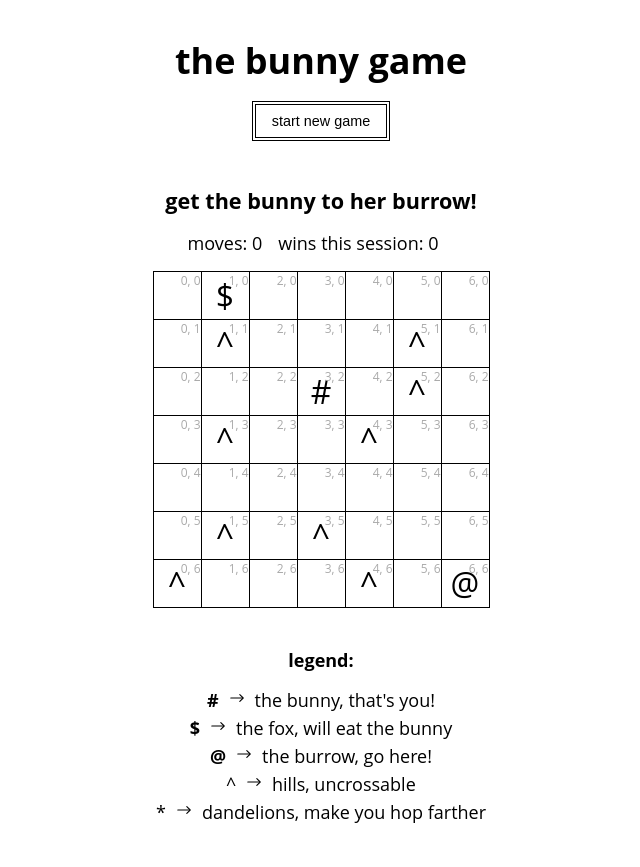
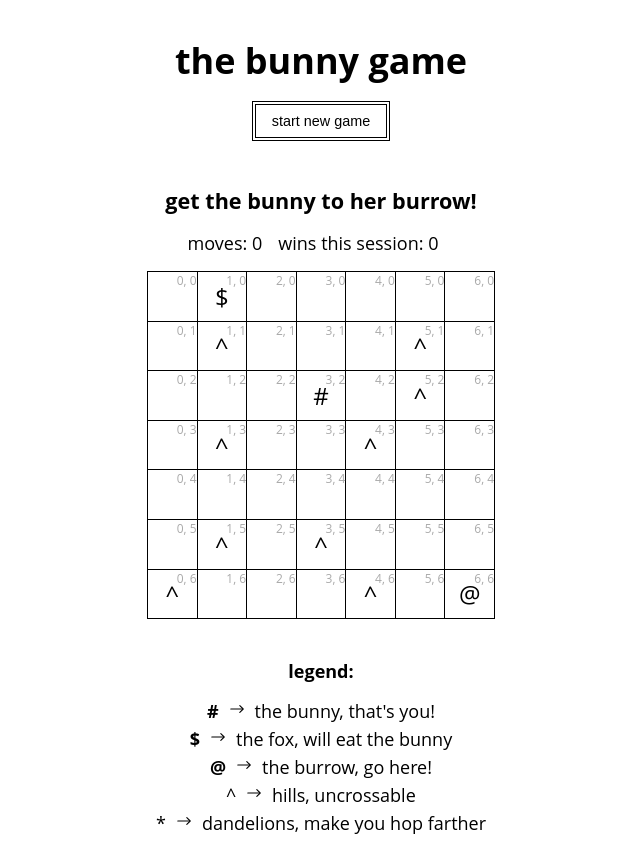
Before and after one commit to jaybillings/bunnies-vs-foxes, a React (Create React App) app: page / in a window 1280 px wide. Shown: the whole page, without its empty margins (319-959 px from the left). Built offline with nearby package versions, Linux system fonts and the light colour scheme.

Commit message:
Various UX updates
* WASD supported for rabbit movement
* Cells don't shift when showing bunny in hole

```diff
--- a/src/App.scss
+++ b/src/App.scss
@@ -77,7 +77,7 @@ svg {
 .game-grid {
   margin: 1rem auto 2.5rem;
   border-collapse: collapse;
-  font-size: 2rem;
+  font-size: 1.5rem;
 
   td {
     position: relative;
--- a/src/components/GameBoard.js
+++ b/src/components/GameBoard.js
@@ -182,15 +182,19 @@ export default class GameBoard extends React.Component {
     e.preventDefault();
 
     switch (e.key) {
+      case 'a':
       case 'ArrowLeft':
         if (this.state.gameState) this.moveBunny([-1, 0]);
         break;
+      case 'd':
       case 'ArrowRight':
         if (this.state.gameState) this.moveBunny([1, 0]);
         break;
+      case 'w':
       case 'ArrowUp':
         if (this.state.gameState) this.moveBunny([0, -1]);
         break;
+      case 's':
       case 'ArrowDown':
         if (this.state.gameState) this.moveBunny([0, 1]);
         break;
--- a/src/styles/_variables.scss
+++ b/src/styles/_variables.scss
@@ -1 +1 @@
-$cell-width_small: 3rem;
+$cell-width_small: 3.1rem;
```
